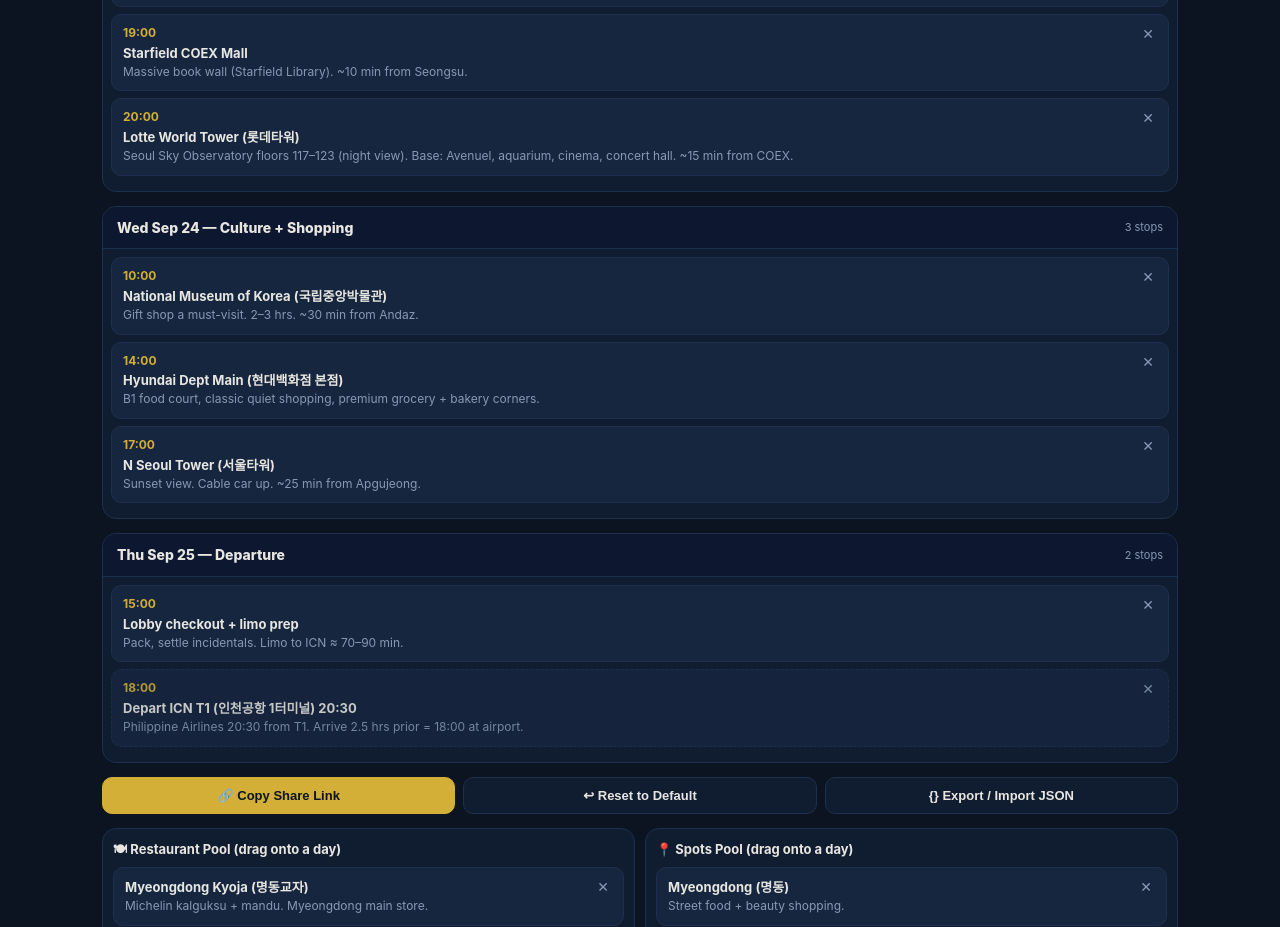
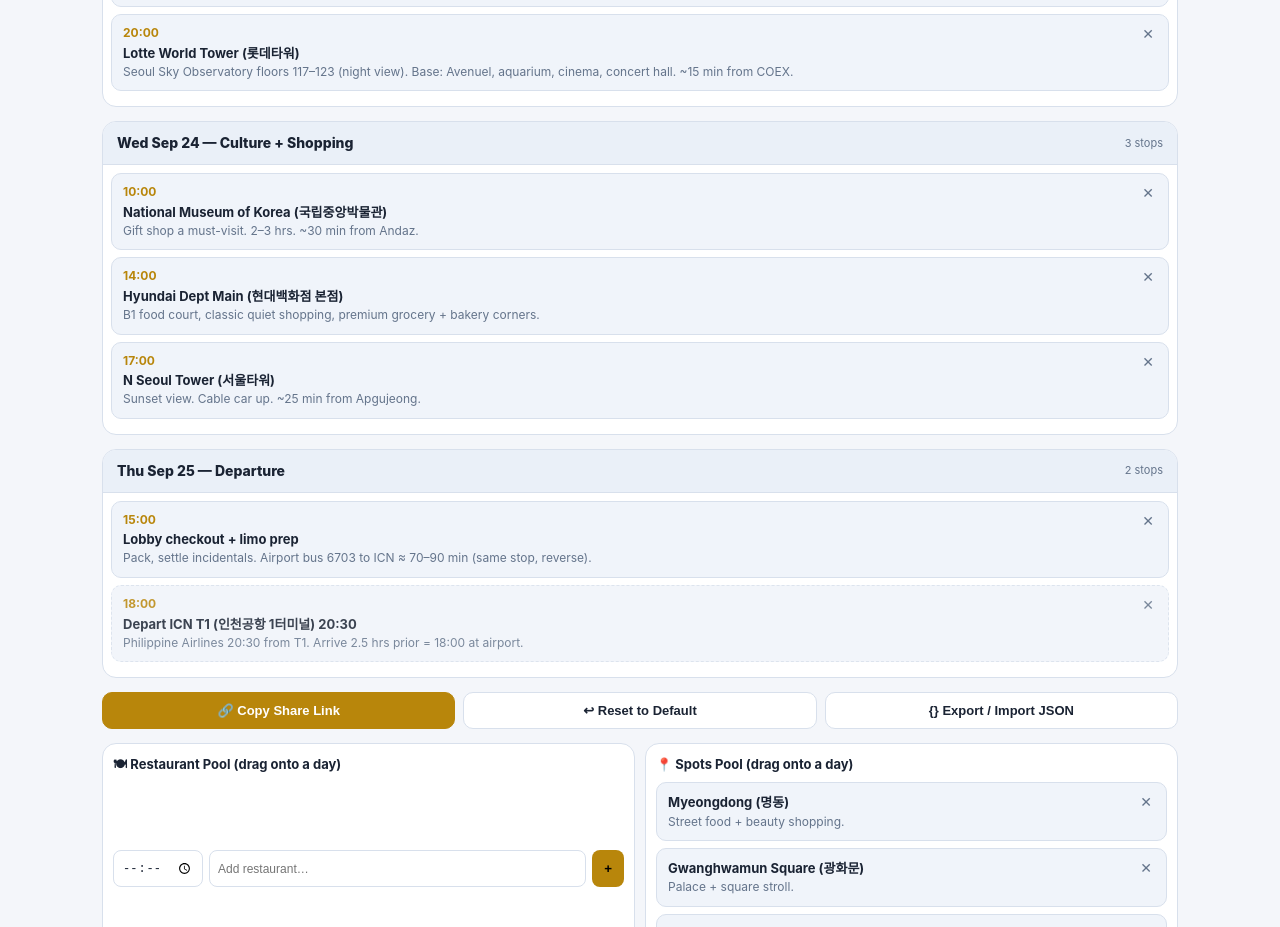
Before and after one commit to heesung2lee/mini-mood-test, a plain HTML site: page seoul-schedule.html in a window 1280 px wide. Shown: the part 1873-2800 px from the top of the page. Drawn offline with nearby package versions, Linux system fonts and the light colour scheme.

Commit message:
light theme, 6703 bus, T1, time input, food emptied

```diff
--- a/seoul-schedule.html
+++ b/seoul-schedule.html
@@ -3,12 +3,12 @@
 <head>
 <meta charset="utf-8">
 <meta name="viewport" content="width=device-width, initial-scale=1, viewport-fit=cover">
-<title>Seoul Stay Sep 21–25 — Interactive Schedule & Map</title>
+<title>Wendi & John Zapanta Seoul Schedule Sep 21–25</title>
 <link rel="stylesheet" href="https://unpkg.com/leaflet@1.9.4/dist/leaflet.css">
 <script src="https://unpkg.com/leaflet@1.9.4/dist/leaflet.js"></script>
 <script src="https://cdn.jsdelivr.net/npm/sortablejs@1.15.2/Sortable.min.js"></script>
 <style>
-:root{--bg:#0b1420;--card:#101c30;--line:#1e3050;--txt:#e8e6e1;--dim:#8899b4;--gold:#d4af37;--green:#3fb950;--red:#ef4444;--blue:#4a9eff}
+:root{--bg:#f4f6fa;--card:#ffffff;--line:#d8e0ec;--txt:#1a2333;--dim:#64748b;--gold:#b8860b;--green:#3fb950;--red:#ef4444;--blue:#4a9eff}
 *{margin:0;padding:0;box-sizing:border-box}
 body{background:var(--bg);color:var(--txt);font-family:-apple-system,'Segoe UI',Roboto,'Noto Sans KR',sans-serif;line-height:1.55;padding:14px 12px 80px;max-width:1100px;margin:0 auto}
 header{text-align:center;margin-bottom:10px}
@@ -19,9 +19,9 @@
 /* Map */
 .map-wrap{background:var(--card);border:1px solid var(--line);border-radius:14px;padding:12px;margin:12px 0}
 .map-label{font-size:11px;color:var(--dim);letter-spacing:1px;margin-bottom:8px;text-transform:uppercase}
-#map{width:100%;height:380px;border-radius:8px;background:#0b1420}
+#map{width:100%;height:380px;border-radius:8px;background:#eef2f7}
 @media(min-width:640px){#map{height:440px}}
-.leaflet-container{background:#0b1420}
+.leaflet-container{background:#eef2f7}
 .leaflet-control-zoom a{background:#101c30!important;color:#e8e6e1!important;border-color:#1e3050!important}
 .leaflet-control-attribution{background:rgba(11,20,32,.8)!important;color:#5a7a9a!important;font-size:9px!important}
 .leaflet-control-attribution a{color:#8899b4!important}
@@ -35,10 +35,10 @@
 .legend{display:flex;gap:12px;font-size:11px;color:var(--dim);margin-top:6px;flex-wrap:wrap}
 /* Days */
 .day{background:var(--card);border:1px solid var(--line);border-radius:14px;margin-bottom:14px;overflow:hidden}
-.day-h{padding:10px 14px;background:#0d1830;border-bottom:1px solid var(--line);font-weight:800;font-size:14px;display:flex;justify-content:space-between;align-items:center;position:sticky;top:0;z-index:5}
+.day-h{padding:10px 14px;background:#eaf0f8;border-bottom:1px solid var(--line);font-weight:800;font-size:14px;display:flex;justify-content:space-between;align-items:center;position:sticky;top:0;z-index:5}
 .day-h .cnt{font-size:11px;color:var(--dim);font-weight:400}
 .slots{min-height:60px;padding:8px}
-.slot{background:#16263f;border:1px solid var(--line);border-radius:10px;padding:9px 11px;margin-bottom:7px;cursor:grab;font-size:13px;position:relative}
+.slot{background:#f0f4fa;border:1px solid var(--line);border-radius:10px;padding:9px 11px;margin-bottom:7px;cursor:grab;font-size:13px;position:relative}
 .slot:active{cursor:grabbing}
 .slot.sortable-ghost{opacity:.4;background:var(--gold)}
 .slot .t{color:var(--gold);font-weight:700;font-size:12px}
@@ -54,20 +54,20 @@
 .pool h3{font-size:13px;margin-bottom:8px}
 .pool .slots{padding:0}
 .addbox{display:flex;gap:6px;margin-top:8px}
-.addbox input{flex:1;background:#0b1420;border:1px solid var(--line);color:var(--txt);border-radius:8px;padding:8px;font-size:12px}
+.addbox input{flex:1;background:#fff;border:1px solid var(--line);color:var(--txt);border-radius:8px;padding:8px;font-size:12px}
 .addbox button{background:var(--gold);border:0;border-radius:8px;padding:8px 12px;font-weight:800;cursor:pointer}
 /* Toolbar */
 .toolbar{display:flex;gap:8px;margin:12px 0;flex-wrap:wrap}
 .toolbar button{flex:1;min-width:140px;padding:10px;border-radius:10px;border:1px solid var(--line);background:var(--card);color:var(--txt);font-weight:700;cursor:pointer;font-size:13px}
-.toolbar button.primary{background:var(--gold);color:#0b1420;border-color:var(--gold)}
+.toolbar button.primary{background:var(--gold);color:#fff;border-color:var(--gold)}
 pre#export{background:#000;color:#8f8;padding:10px;border-radius:8px;font-size:10px;overflow:auto;max-height:200px;display:none}
 footer{text-align:center;color:var(--dim);font-size:11px;margin-top:20px}
 </style>
 </head>
 <body>
 <header>
-<div class="logo">Seoul Stay</div>
-<h1>Sep 21–25 · Schedule & Map</h1>
+<div class="logo">Wendi &amp; John Zapanta</div>
+<h1>Seoul Schedule · Sep 21–25</h1>
 <div class="sub">Drag cards between days · Tap ✕ to remove · Add your own spots below</div>
 </header>
 
@@ -90,9 +90,9 @@
 
 <div class="pools">
 <div class="pool"><h3>🍽 Restaurant Pool (drag onto a day)</h3><div class="slots" id="pool-food"></div>
-<div class="addbox"><input id="newFood" placeholder="Add restaurant…"><button onclick="addCustom('food')">+</button></div></div>
+<div class="addbox"><input type="time" id="newFoodT" style="max-width:90px"><input id="newFood" placeholder="Add restaurant…"><button onclick="addCustom('food')">+</button></div></div>
 <div class="pool"><h3>📍 Spots Pool (drag onto a day)</h3><div class="slots" id="pool-spots"></div>
-<div class="addbox"><input id="newSpot" placeholder="Add spot…"><button onclick="addCustom('spot')">+</button></div></div>
+<div class="addbox"><input type="time" id="newSpotT" style="max-width:90px"><input id="newSpot" placeholder="Add spot…"><button onclick="addCustom('spot')">+</button></div></div>
 </div>
 
 <footer>Times are estimates with transit buffer. Philippine Airlines T1 confirmed.</footer>
@@ -113,7 +113,7 @@
  days: [
   {id:"d21",label:"Sun Sep 21 — Arrival",slots:[
    {t:"19:15",n:"Arrive ICN T1 (인천공항 1터미널)",d:"Philippine Airlines lands 19:15 at T1. ~40 min immigration+bags.",g:"icn",cat:"move"},
-   {t:"20:30",n:"Airport Limo → Andaz (안다즈 서울 강남)",d:"Limo bus 6006 to Gangnam ≈ 70–90 min. Last buses run past midnight.",g:"icn",cat:"move"},
+   {t:"20:30",n:"Airport Bus 6703 → Andaz (안다즈 서울 강남)",d:"Airport bus 6703 to Gangnam ≈ 70–90 min. Get off at Eulji Hospital / Four Points Gangnam & Hotel Sunshine stop.",g:"icn",cat:"move"},
    {t:"22:00",n:"Check in — Andaz Seoul Gangnam, by Hyatt (안다즈 서울 강남)",d:"Base for all 5 nights. Apgujeong Rodeo area, late-night convenience nearby.",g:"andaz",cat:"hotel"}]},
   {id:"d22",label:"Mon Sep 22 — Rest + Hotel Spa",slots:[
    {t:"10:00",n:"Slow morning (arrival recovery)",d:"Jet lag day. Late checkout-style rest at Andaz.",g:"andaz",cat:"hotel"},
@@ -122,7 +122,6 @@
    {t:"20:30",n:"Shinsegae Gangnam (신세계백화점 강남점)",d:"House of Shinsegae — premium night-dining social space, wine cellar, Suite Park desserts. Open till 10pm.",g:"shinsegae",cat:"spot"}]},
   {id:"d23",label:"Tue Sep 23 — Beauty + Seongsu + COEX + Tower",slots:[
    {t:"10:00",n:"Korean Celebrity Skin Clinic (메종프리베 클리닉)",d:"Beauty-aging spot for routine skincare and wellness, visited regularly by global celebs and K-pop idols. Morning session ≈ 2 hrs. Book ahead.",g:"cheongdam",cat:"spot"},
-   {t:"13:00",n:"Lunch break (Cheongdam)",d:"Light lunch between sessions. Drag a restaurant from the pool.",g:"cheongdam",cat:"food"},
    {t:"14:30",n:"Hwanggeumhee Aesthetics Cheongdam (황금희에스테틱 청담본점)",d:"30-year esthetic house popular with celebrities. Afternoon course ≈ 90 min–2 hrs.",g:"hwang",cat:"spot"},
    {t:"17:00",n:"Seongsu-dong (성수동)",d:"aka Brooklyn of Seoul / Gangnam of young Koreans. New+retro vibe, popup stores. ~20 min from Cheongdam.",g:"seongsu",cat:"spot"},
    {t:"18:00",n:"Olive Young N Seongsu (올리브영N 성수)",d:"Biggest Olive Young in Korea. Flagship exclusives + photo zones.",g:"seongsu",cat:"spot"},
@@ -133,15 +132,10 @@
    {t:"14:00",n:"Hyundai Dept Main (현대백화점 본점)",d:"B1 food court, classic quiet shopping, premium grocery + bakery corners.",g:"hyundai",cat:"spot"},
    {t:"17:00",n:"N Seoul Tower (서울타워)",d:"Sunset view. Cable car up. ~25 min from Apgujeong.",g:"ntower",cat:"spot"}]},
   {id:"d25",label:"Thu Sep 25 — Departure",slots:[
-   {t:"15:00",n:"Lobby checkout + limo prep",d:"Pack, settle incidentals. Limo to ICN ≈ 70–90 min.",g:"andaz",cat:"hotel"},
+   {t:"15:00",n:"Lobby checkout + limo prep",d:"Pack, settle incidentals. Airport bus 6703 to ICN ≈ 70–90 min (same stop, reverse).",g:"andaz",cat:"hotel"},
    {t:"18:00",n:"Depart ICN T1 (인천공항 1터미널) 20:30",d:"Philippine Airlines 20:30 from T1. Arrive 2.5 hrs prior = 18:00 at airport.",g:"icn",cat:"move"}]}
  ],
- food: [
-  {t:"",n:"Myeongdong Kyoja (명동교자)",d:"Michelin kalguksu + mandu. Myeongdong main store.",g:"myeongdong",cat:"food"},
-  {t:"",n:"Gwanghwamun Jip (광화문집)",d:"Black pork + cold buckwheat. Near Gwanghwamun.",g:"gwanghwamun",cat:"food"},
-  {t:"",n:"Mokmyeoksanbang (목멱산방)",d:"Bibimbap with N Seoul Tower view.",g:"ntower",cat:"food"},
-  {t:"",n:"Downtowner Hannam (다운타우너 한남)",d:"Trendy burgers, Hannam hotspot.",g:"hannam",cat:"food"}
- ],
+ food: [],
  spots: [
   {t:"",n:"Myeongdong (명동)",d:"Street food + beauty shopping.",g:"myeongdong",cat:"spot"},
   {t:"",n:"Gwanghwamun Square (광화문)",d:"Palace + square stroll.",g:"gwanghwamun",cat:"spot"},
@@ -183,9 +177,10 @@
 function rmPool(e, kind, i){ e.stopPropagation(); state[kind==='food'?'food':'spots'].splice(i,1); render(); }
 function addCustom(kind){
  var inp = document.getElementById(kind==='food'?'newFood':'newSpot');
+ var tm = document.getElementById(kind==='food'?'newFoodT':'newSpotT');
  var v = inp.value.trim(); if(!v) return;
- state[kind==='food'?'food':'spots'].push({t:'',n:v,d:'Custom stop — add note by editing JSON.',g:'andaz',cat:kind==='food'?'food':'spot'});
- inp.value=''; render();
+ state[kind==='food'?'food':'spots'].push({t:(tm&&tm.value)||'',n:v,d:'Custom stop — add note by editing JSON.',g:'andaz',cat:kind==='food'?'food':'spot'});
+ inp.value=''; if(tm)tm.value=''; render();
 }
 // ── Drag & drop (mouse + touch) ──
 function initSortable(){
@@ -228,7 +223,7 @@
 function drawMap(){
  if(!map){
   map=L.map('map',{center:[37.53,127.02],zoom:11,scrollWheelZoom:false});
-  L.tileLayer('https://{s}.basemaps.cartocdn.com/dark_all/{z}/{x}/{y}{r}.png',{attribution:'© OSM © CARTO',subdomains:'abcd',maxZoom:19}).addTo(map);
+  L.tileLayer('https://{s}.basemaps.cartocdn.com/light_all/{z}/{x}/{y}{r}.png',{attribution:'© OSM © CARTO',subdomains:'abcd',maxZoom:19}).addTo(map);
   map.on('click',function(){map.scrollWheelZoom.enable();});
  }
  if(layerGroup) layerGroup.clearLayers(); else layerGroup=L.layerGroup().addTo(map);
```
